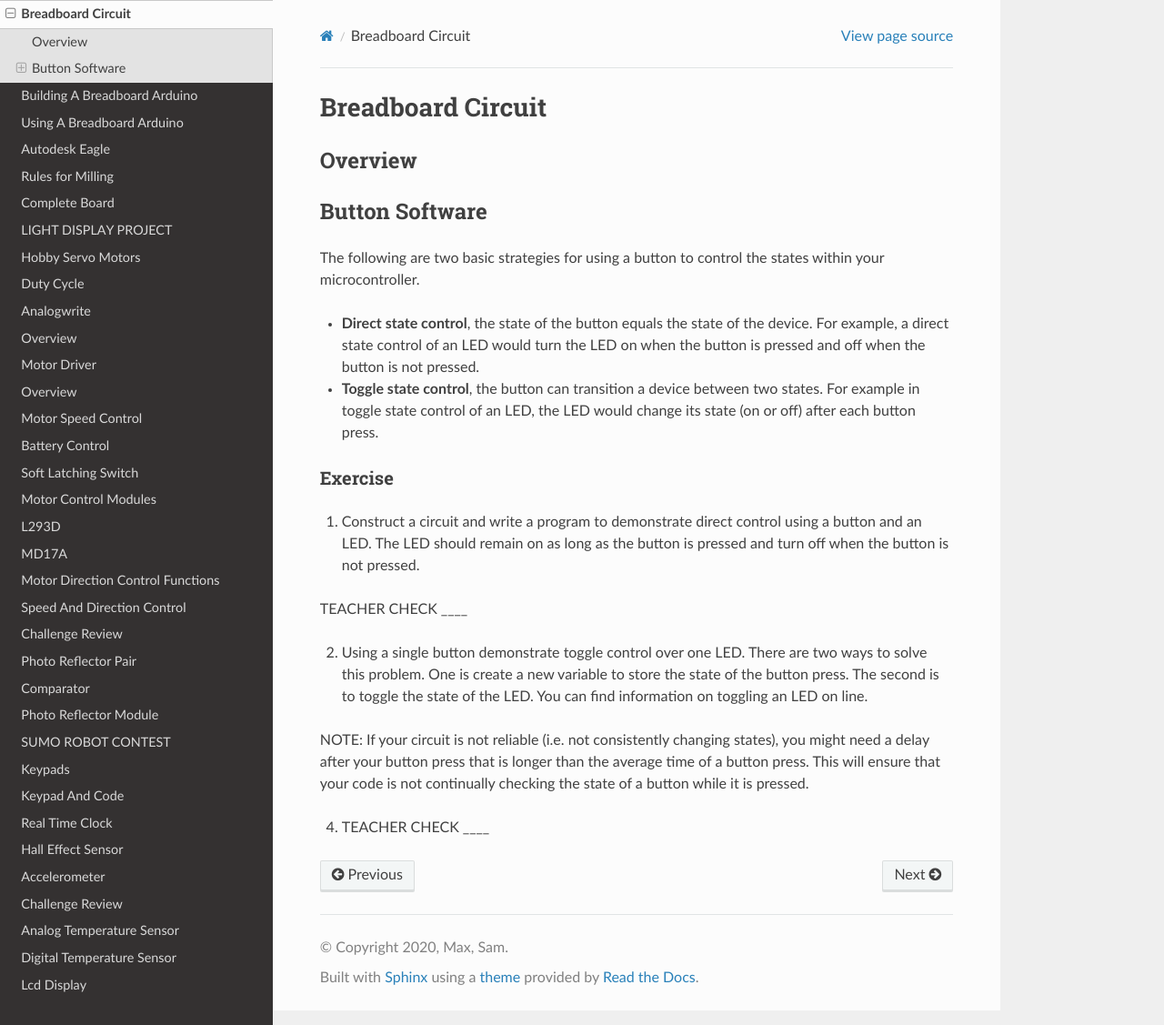
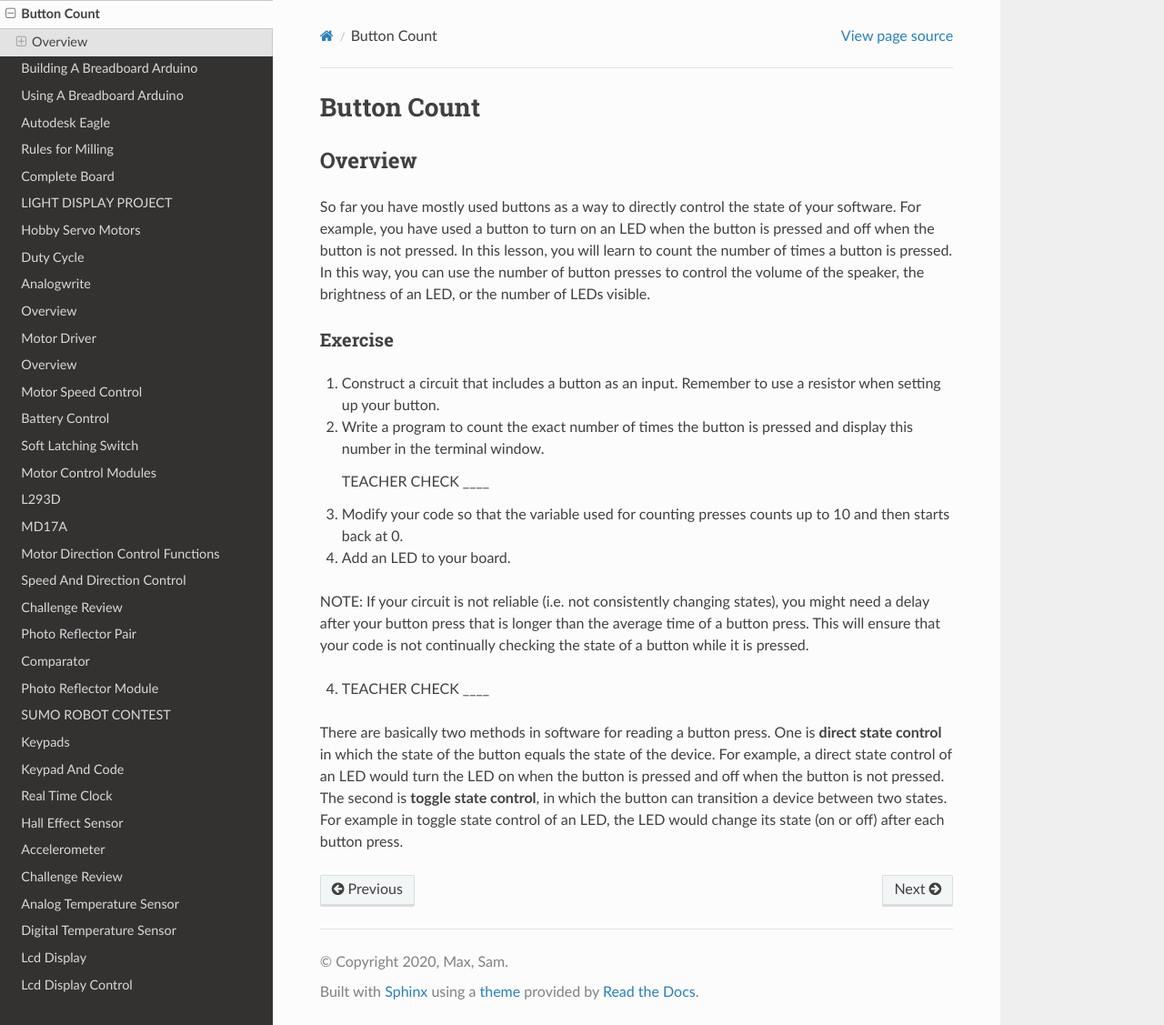
Before and after one commit to maxtkc/mvths-wiki, a Sphinx documentation site: the page built from docs/042b-button-software.rst, in a window 1280 px wide and 1127 px high. Shown: the whole window at 91% size. Built offline with Sphinx 7.4.7 and the Read the Docs theme 2.0.0, drawn with Linux system fonts in a browser that asks for light colours; pages that are not in the unit, such as notebooks, are missing from menus.

Commit message:
Update 042b-button-software.rst

```diff
--- a/docs/042b-button-software.rst
+++ b/docs/042b-button-software.rst
@@ -1,27 +1,27 @@
-Breadboard Circuit
-==================
+Button Count
+=============
 
 Overview
 --------
 
-
-Button Software
----------------
-
-The following are two basic strategies for using a button to control the states within your microcontroller.
-
--  **Direct state control**, the state of the button equals the state of the device. For example, a direct state control of an LED would turn the LED on when the button is pressed and off when the button is not pressed.
--  **Toggle state control**, the button can transition a device between two states. For example in toggle state control of an LED, the LED would change its state (on or off) after each button press.
+So far you have mostly used buttons as a way to directly control the state of your software. For example, you have used a button to turn on an LED when the button is pressed and off when the button is not pressed. In this lesson, you will learn to count the number of times a button is pressed. In this way, you can use the number of button presses to control the volume of the speaker, the brightness of an LED, or the number of LEDs visible.
 
 Exercise
 ~~~~~~~~
 
-1. Construct a circuit and write a program to demonstrate direct control using a button and an LED. The LED should remain on as long as the button is pressed and turn off when the button is not pressed.
+#. Construct a circuit that includes a button as an input. Remember to use a resistor when setting up your button.
 
-TEACHER CHECK \_\_\_\_
+#. Write a program to count the exact number of times the button is pressed and display this number in the terminal window.
 
-2. Using a single button demonstrate toggle control over one LED. There are two ways to solve this problem. One is create a new variable to store the state of the button press. The second is to toggle the state of the LED. You can find information on toggling an LED on line.
+   TEACHER CHECK \_\_\_\_
+
+#. Modify your code so that the variable used for counting presses counts up to 10 and then starts back at 0.
+
+#. Add an LED to your board.
 
 NOTE: If your circuit is not reliable (i.e. not consistently changing states), you might need a delay after your button press that is longer than the average time of a button press. This will ensure that your code is not continually checking the state of a button while it is pressed.
 
 4. TEACHER CHECK \_\_\_\_
+
+
+There are basically two methods in software for reading a button press. One is **direct state control** in which the state of the button equals the state of the device. For example, a direct state control of an LED would turn the LED on when the button is pressed and off when the button is not pressed. The second is **toggle state control**, in which the button can transition a device between two states. For example in toggle state control of an LED, the LED would change its state (on or off) after each button press.
```
